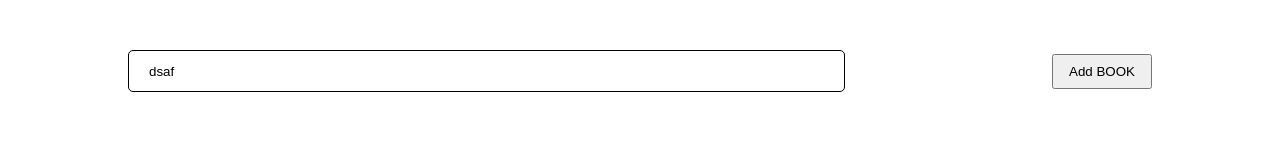
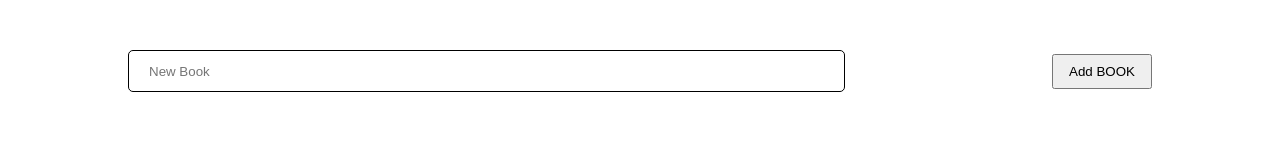
Before and after one commit to Solomii/todo-book-list, a React (Create React App) app: page / in a window 1280 px wide. Shown: the top 156 px of the page. Built offline with nearby package versions, Linux system fonts and the light colour scheme.

Commit message:
[#0] Add target value to the input

```diff
--- a/src/components/AddForm/index.js
+++ b/src/components/AddForm/index.js
@@ -4,12 +4,29 @@ import "./style.css";
 
 export const Form = () => {
   const [book, setBook] = useState({
-    title:"dsaf"
+    isRead: false,
+    title:""
   })
+
+  const handleBookSubmit = (e) => {
+    e.preventDefalt();
+    if (book.title.length) {
+      setBook(() => ({
+       isRead: false,
+       title:""
+      }))
+    }
+  }
   return (
     <>
-      <form className="books_form">
-        <input type="text" className="books_input" placeholder="enter book" value={book.title}></input>
+      <form className="books_form"
+        onSubmit={(e)=>{handleBookSubmit(e)}}
+      >
+        <input type="text" className="books_input" placeholder="New Book" value={book.title}
+          onChange={(e) => {
+          setBook((prevState) => ({...prevState, title: e.target.value}))
+        }}>
+        </input>
         <button type="submit"className="books_button">
           Add BOOK
         </button>
```
